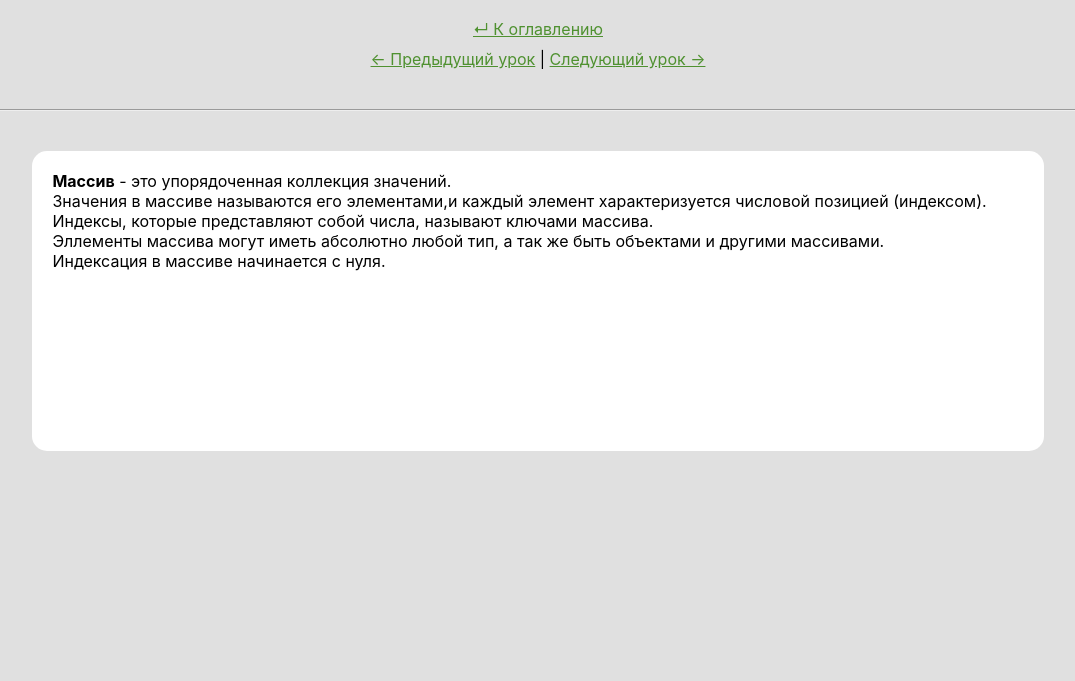
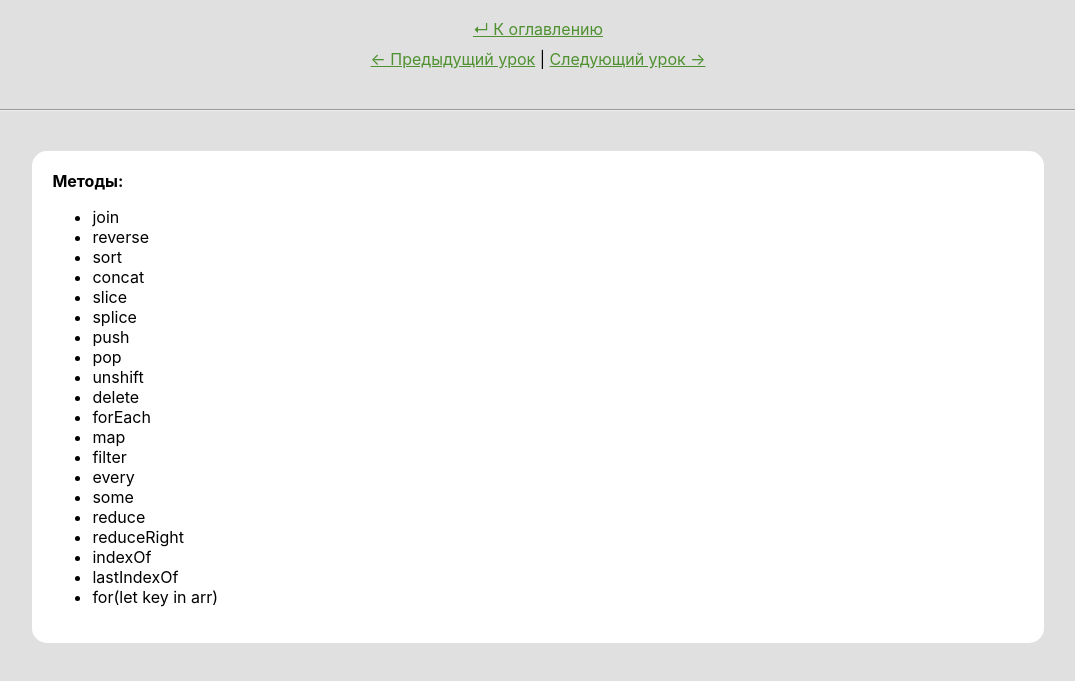
Before and after one commit to zheltkevich/js-learning, a plain HTML site: page 6.html in a window 1280 px wide. Shown: the part 63-744 px from the top of the page, without its empty margins (102-1177 px from the left). Drawn offline with Linux system fonts and the light colour scheme.

Commit message:
add lesson 6

```diff
--- a/6.html
+++ b/6.html
@@ -17,11 +17,29 @@
     <hr>
 
     <section class="lesson__content">
-        <b>Массив</b> - это упорядоченная коллекция значений.<br>
-        Значения в массиве называются его элементами,и каждый элемент характеризуется числовой позицией (индексом).<br>
-        Индексы, которые представляют собой числа, называют ключами массива.<br>
-        Эллементы массива могут иметь абсолютно любой тип, а так же быть объектами и другими массивами.<br>
-        Индексация в массиве начинается с нуля.
+        <b>Методы:</b>
+        <ul class="content__list">
+            <li class="content__item">join</li>
+            <li class="content__item">reverse</li>
+            <li class="content__item">sort</li>
+            <li class="content__item">concat</li>
+            <li class="content__item">slice</li>
+            <li class="content__item">splice</li>
+            <li class="content__item">push</li>
+            <li class="content__item">pop</li>
+            <li class="content__item">unshift</li>
+            <li class="content__item">delete</li>
+            <li class="content__item">forEach</li>
+            <li class="content__item">map</li>
+            <li class="content__item">filter</li>
+            <li class="content__item">every</li>
+            <li class="content__item">some</li>
+            <li class="content__item">reduce</li>
+            <li class="content__item">reduceRight</li>
+            <li class="content__item">indexOf</li>
+            <li class="content__item">lastIndexOf</li>
+            <li class="content__item">for(let key in arr)</li>
+        </ul>
     </section>
 
     <script src="js/6.js"></script>
```
Also changed, not shown: js/6.js (+159 -0 lines).
